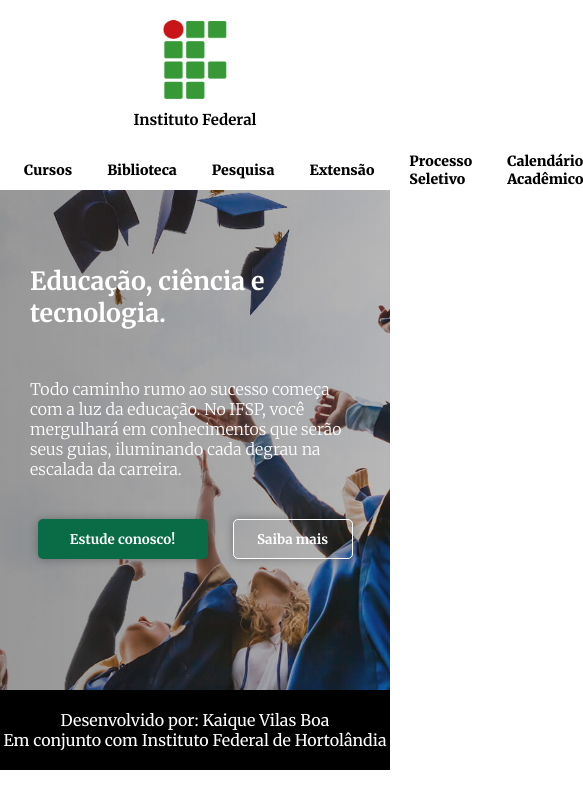
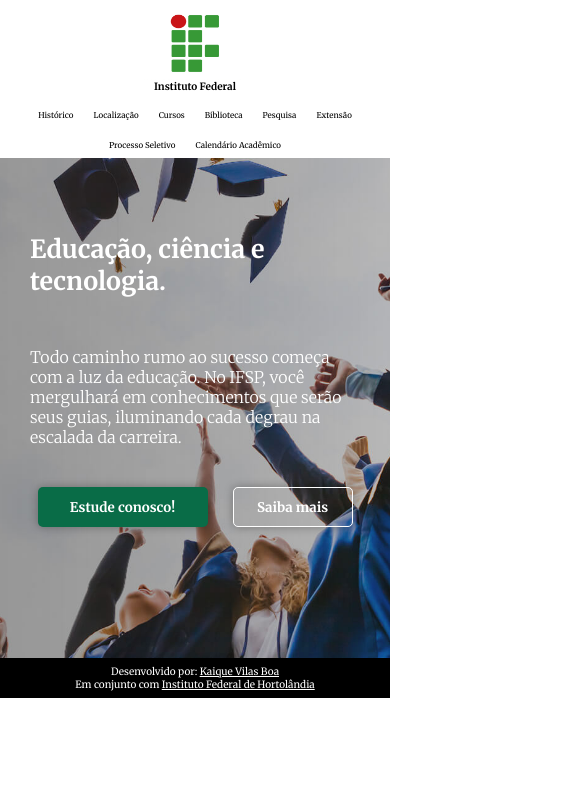
Before and after one commit to vilasbtw/site-institucional, a plain HTML site: page index.html in a window 390 px wide. Shown: the whole page, 583 px wide, since content can reach past the window. Drawn offline with Linux system fonts and the light colour scheme.

Commit message:
atualizar responsividade

```diff
--- a/style.css
+++ b/style.css
@@ -130,15 +130,38 @@ img {
     flex-direction: column;
     justify-content: center;
     align-items: center;
-    padding: 20px 0;
+    padding: 7px 0;
+    font-size: 10px;
 }
 
 footer a {
-    text-decoration: none;
     color: white;
 }
 
-@media (max-width: 800px) {
+@media (max-width: 850px) {
+
+    .cabecalho-logo {
+        height: 110px;
+        font-size: 10px;
+    }
+
+    .cabecalho-logo-imagem {
+        height: 80px;
+        width: 130px;
+    }
+
+    .cabecalho-menu {
+        flex-direction: column;
+        padding-bottom: 8px;
+    }
+
+    .cabecalho-menu ul {
+        font-size: 8px;
+        flex-wrap: wrap;
+        justify-content: center;
+        gap: 20px;
+        font-weight: 400;
+    }
 
     .conteudo {
         padding: 75px 30px;
@@ -161,7 +184,6 @@ footer a {
         margin-bottom: 40px;
     }
 
-
     .conteudo-botoes {
         display: flex;
         justify-content: center;
@@ -170,4 +192,7 @@ footer a {
         width: 100%;
     }
 
+    .footer {
+        font-size: 1px;
+    }
 }
```
Also changed, not shown: index.html (line endings or trailing spaces).
